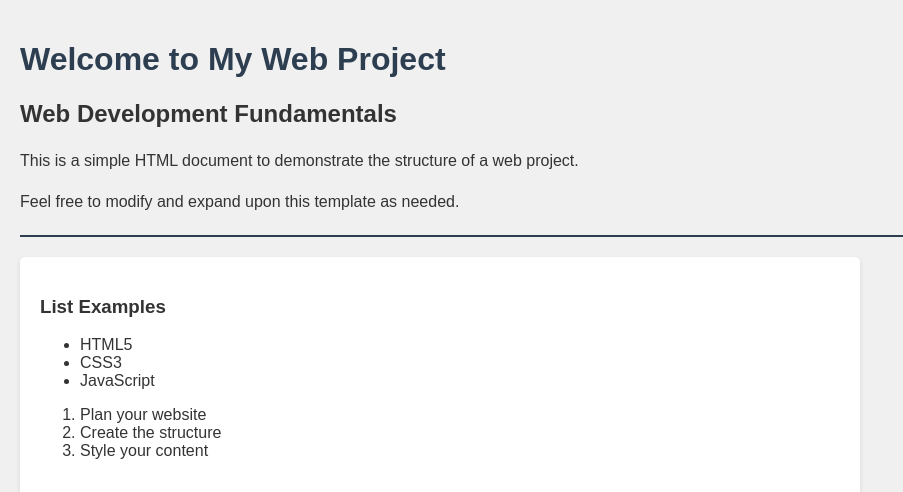
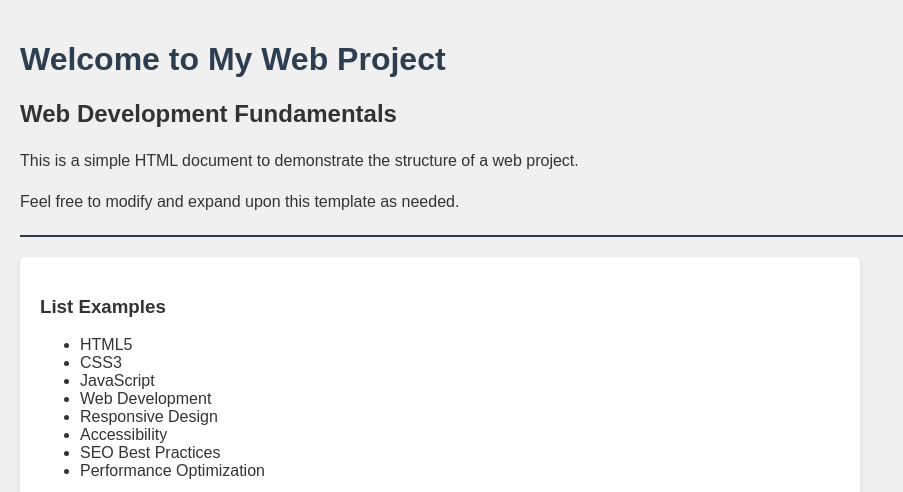
Before and after one commit to MgkJosue/Assigment2, a plain HTML site: page index.html in a window 1280 px wide. Shown: the top 492 px of the page, without its empty margins (0-903 px from the left). Drawn offline with Linux system fonts and the light colour scheme; a script that the page names is missing.

Commit message:
Some list of examples

```diff
--- a/index.html
+++ b/index.html
@@ -26,6 +26,11 @@
                 <li>HTML5</li>
                 <li>CSS3</li>
                 <li>JavaScript</li>
+                <li>Web Development</li>
+                <li>Responsive Design</li>
+                <li>Accessibility</li>
+                <li>SEO Best Practices</li>
+                <li>Performance Optimization</li>
             </ul>
 
             <ol>
```
